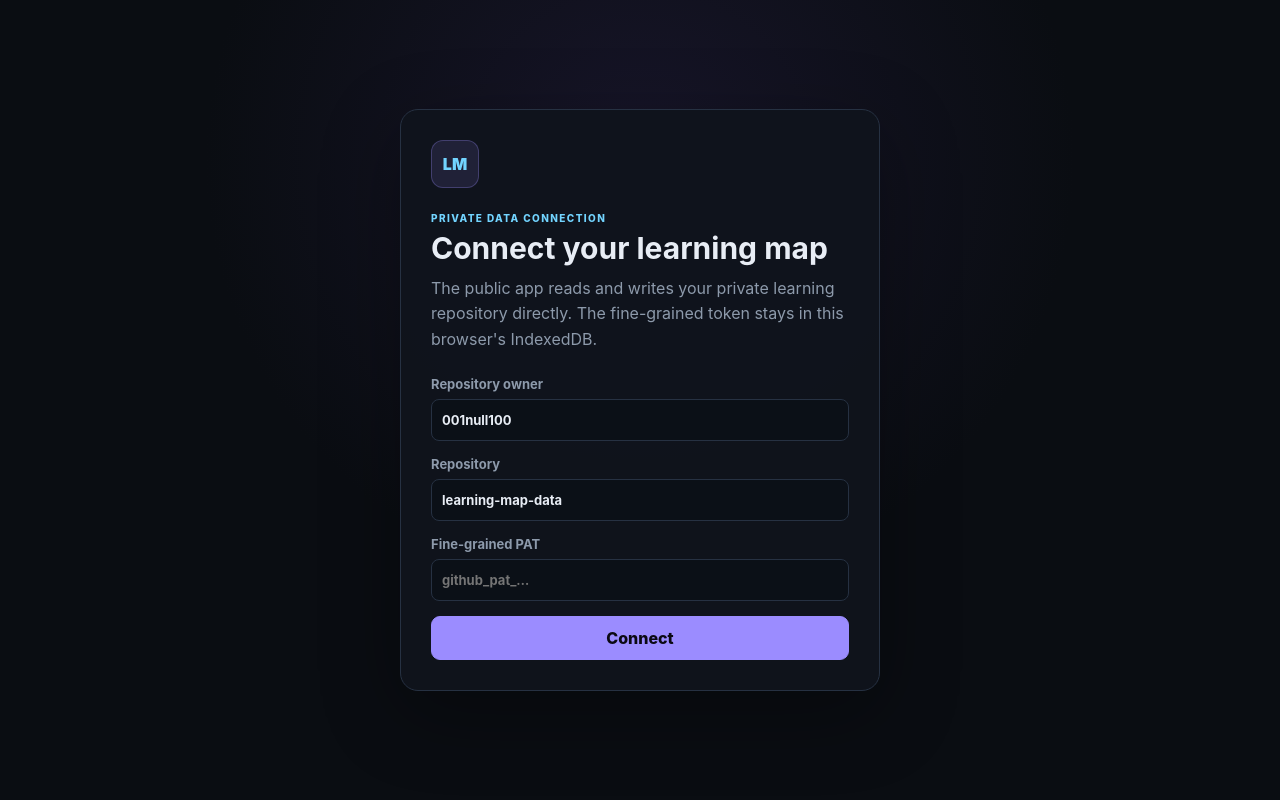
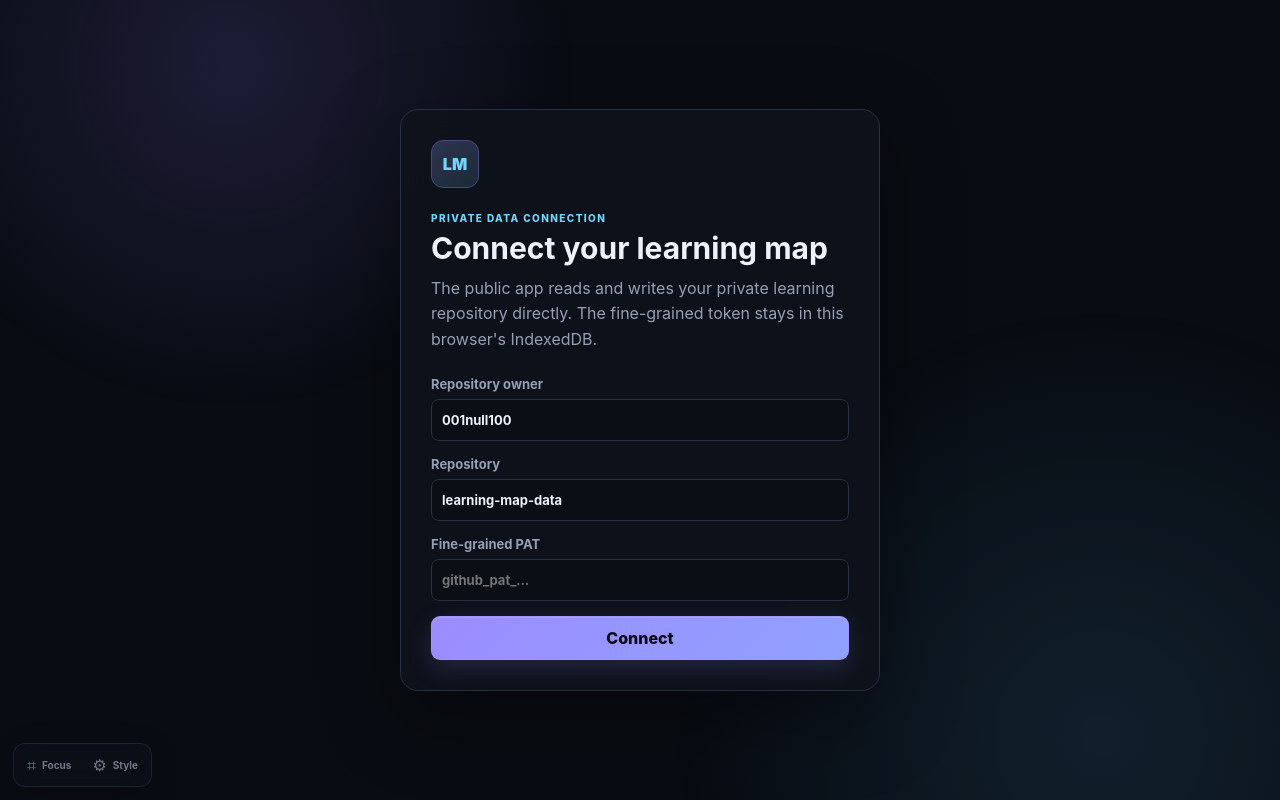
Before and after one commit to 001null100/learning-map, a React (Vite) app: page / in a window 1280 px wide. Built offline with nearby package versions, Linux system fonts and the light colour scheme.

Commit message:
Wrap app in appearance provider

```diff
--- a/src/main.jsx
+++ b/src/main.jsx
@@ -2,10 +2,14 @@ import React from 'react';
 import { createRoot } from 'react-dom/client';
 import '@xyflow/react/dist/style.css';
 import './styles.css';
+import './v25.css';
 import App from './App.jsx';
+import { AppearanceProvider } from './appearance/AppearanceProvider.jsx';
 
 createRoot(document.getElementById('root')).render(
   <React.StrictMode>
-    <App />
+    <AppearanceProvider>
+      <App />
+    </AppearanceProvider>
   </React.StrictMode>,
 );
```
